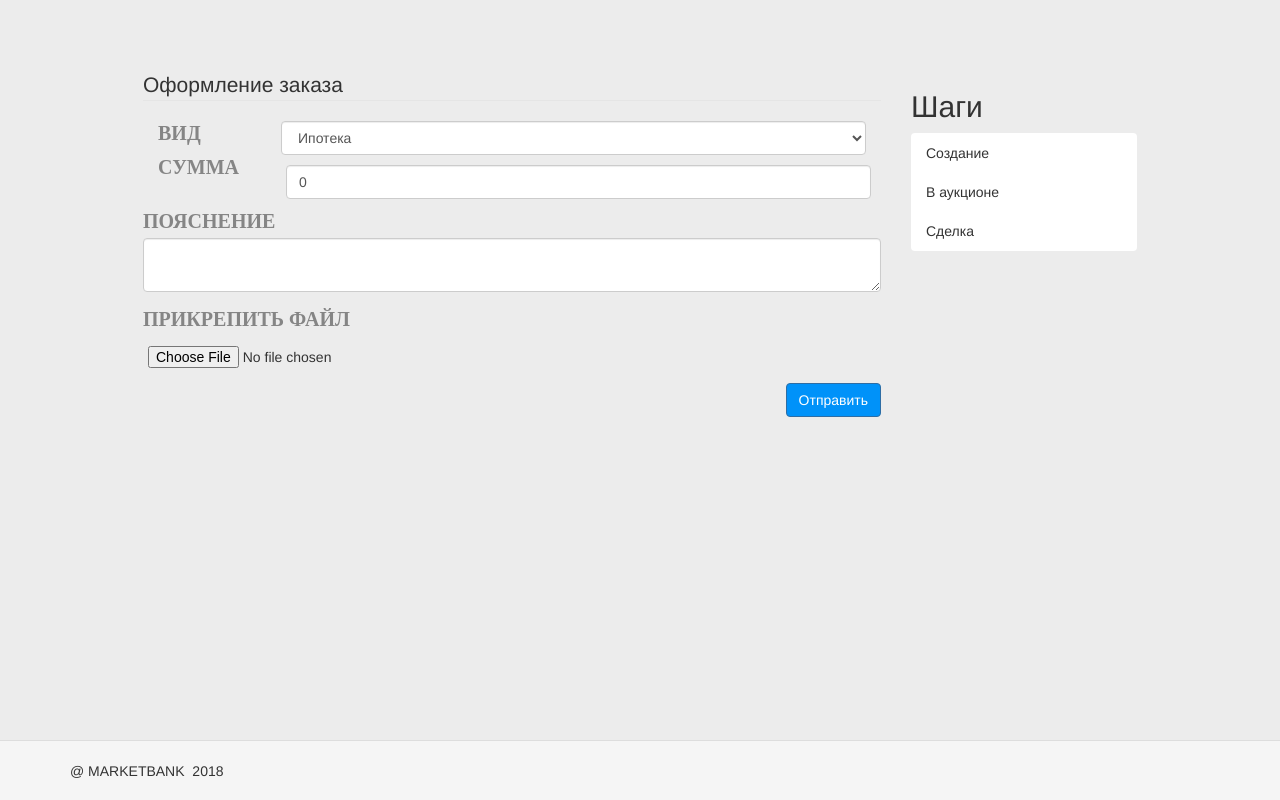
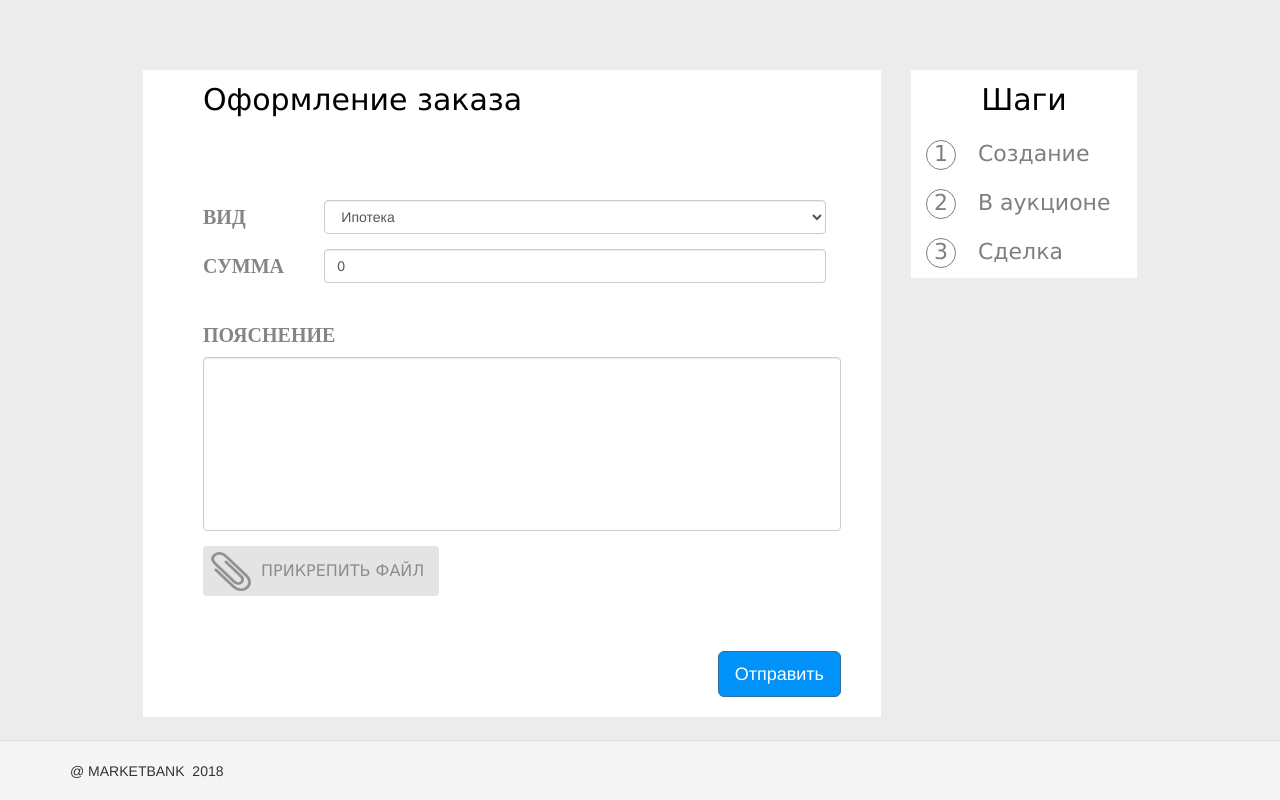
Before and after one commit to aydik99/marketbank, a Yii app: template views/user/newrequest.php in a window 1280 px wide. Run offline with PHP 8.4 and a stand-in for Yii, Linux system fonts and the light colour scheme; the template is opened without the code that fills it, so the values that code supplies are empty; some libraries are stand-ins or nearby versions.

Commit message:
Добавление стилей к "подать заявку"

```diff
--- a/views/user/newrequest.php
+++ b/views/user/newrequest.php
@@ -14,12 +14,12 @@ $orderOptions = [
 
     <div class="col-md-9">
 
-        <form action="" class="bg-white">
+        <form action="" class="bg-white order-form">
             <fieldset>
-                <legend>Оформление заказа</legend>
+                <legend class="order-title order-title--main">Оформление заказа</legend>
 
-                <div class="form-group">
-                    <label for="ordertype" class="col-md-2">Вид</label>
+                <div class="form-group clearfix">
+                    <label for="ordertype" class="col-md-2 order-label">Вид</label>
                     <div class="col-md-10">
                         <select name="order" id="ordertype" class="form-control">
                         <?php
@@ -33,24 +33,24 @@ $orderOptions = [
                     </div>
                 </div>
 
-                <div class="form-group">
-                    <label for="amout" class="col-md-2">Сумма</label>
+                <div class="form-group clearfix">
+                    <label for="amout" class="col-md-2 order-label">Сумма</label>
                     <div class="col-md-10">
-                        <input type="number" id="amount" value="0" min="0" class="form-control">
+                        <input type="number" id="amount" value="0" min="0" class="form-control order-input">
                     </div>
                 </div>
 
-                <div class="form-group">
-                    <label for="description">Пояснение</label>
-                    <textarea name="" id="description" class="form-control"></textarea>
+                <div class="form-group order-description-block">
+                    <label for="description" class="order-description-title">Пояснение</label>
+                    <textarea name="" id="description" class="form-control order-description" rows="8"></textarea>
                 </div>
 
                 <div class="form-group">
-                    <label for="attachedFile">Прикрепить файл</label>
-                    <input type="file" id="attachedFile">
+                    <label for="attachedFile" class="btn btn-default order-file-btn">Прикрепить файл</label>
+                    <input type="file" id="attachedFile" class="hidden">
                 </div>
 
-                <button type="submit" class="btn btn-primary pull-right">Отправить</button>
+                <button type="submit" class="btn btn-primary btn-lg pull-right">Отправить</button>
 
             </fieldset>
         </form>
@@ -59,12 +59,12 @@ $orderOptions = [
 
     <div class="col-md-3">
         <div class="bg-white">
-            <h2>Шаги</h2>
+            <h2 class="order-title text-center">Шаги</h2>
 
-            <ul class="list-group">
-                <li class="list-group-item">Создание</li>
-                <li class="list-group-item">В аукционе</li>
-                <li class="list-group-item">Сделка</li>
+            <ul class="list-group order-step-group">
+                <li class="list-group-item order-step">Создание</li>
+                <li class="list-group-item order-step">В аукционе</li>
+                <li class="list-group-item order-step">Сделка</li>
             </ul>
         </div>
     </div>
--- a/web/css/user.css
+++ b/web/css/user.css
@@ -173,6 +173,8 @@ body .site-nav {
 
 .user-info-block img {
     width: 100%;
+    display: block;
+    min-height: 60px;
 }
 
 .requests {
@@ -443,3 +445,91 @@ body .list-group-item:hover {
 .custom-label label:hover {
     cursor: pointer;
 }
+
+
+/* подать заявку */
+
+.bg-white {
+    background-color: #fff;
+}
+
+.order-title {
+    margin: 0;
+    font-size: 30px;
+    font-family: "Verdana";
+    color: rgb(0, 0, 0);
+    line-height: 2;
+}
+
+.order-title--main {
+    margin-bottom: 70px;
+    border: none;
+}
+
+.order-form {
+    padding: 0 40px 20px 60px;
+}
+
+.order-step-group {
+    counter-reset: orderStepSounter;
+}
+
+.order-step {
+    font-size: 22px;
+    font-family: "Verdana";
+    color: rgb(127, 127, 127);
+    line-height: 1.2;
+}
+
+.order-step:before {
+    counter-increment: orderStepSounter;
+    content: counter(orderStepSounter);
+    border: 1px solid rgb(127, 127, 127);
+    border-radius: 50%;
+    display: inline-block;
+    width: 30px;
+    height: 30px;
+    text-align: center;
+    margin-right: 1em;
+}
+
+.order-description {
+    resize: none;
+}
+
+.order-description-block {
+    margin-top: 40px;
+}
+
+.order-description-title {
+    margin-bottom: 10px;
+}
+
+.order-label {
+    padding-left: 0;
+    margin: 0;
+    line-height: 34px;
+}
+
+.order-input {
+    margin: 0;
+}
+
+.order-file-btn {
+    border-width: 3px;
+    border-color: rgb(228, 228, 228);
+    border-style: solid;
+    background-color: rgb(228, 228, 228);
+    font-family: "Verdana";
+    font-size: 16px;
+    color: rgb(141, 141, 141);
+    line-height: 2;
+    background-image: url(/images/backgrounds/attach.png);
+    background-repeat: no-repeat;
+    background-position: 5px 50%;
+    background-size: 40px auto;
+    padding-left: 55px;
+    margin-bottom: 40px;
+}
+
+/* Конец страницы "подать заявку" */
```
Also changed, not shown: web/images/backgrounds/attach.png (added).
